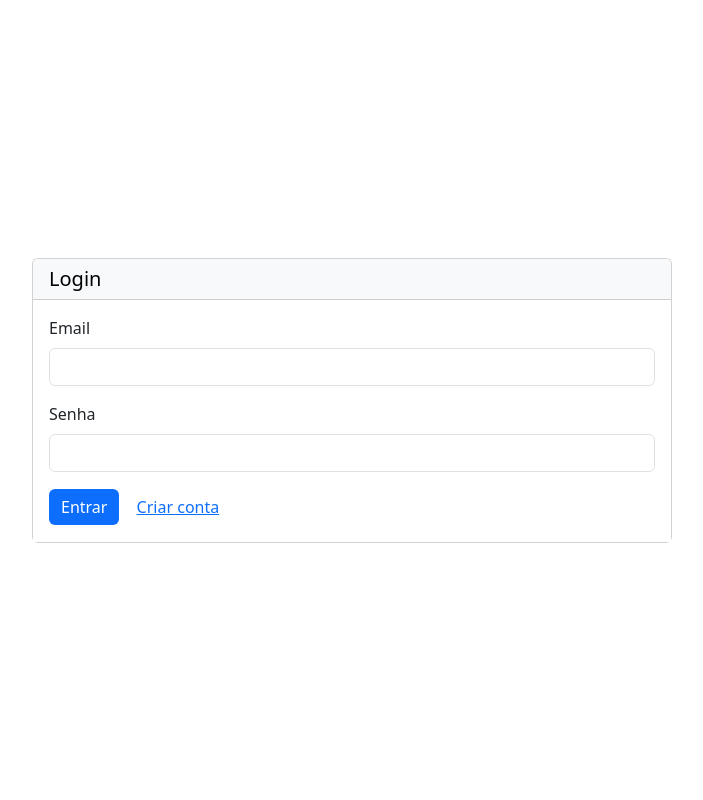
After one commit to agiulia/Projeto-Web, a Node server app: page /usuarios/login in a window 1280 px wide. The commit adds this page. Shown: the whole page, without its empty margins (288-991 px from the left). Run offline with Node 20, Linux system fonts and the light colour scheme; some libraries are stand-ins or nearby versions.

Commit message:
Adiciona login, logout e middlewares de autenticação

```diff
--- a/package.json
+++ b/package.json
@@ -24,6 +24,7 @@
     "dotenv": "^18.0.9",
     "ejs": "^7.0.2",
     "express": "^5.3.0",
+    "express-session": "^1.19.0",
     "sqlite": "^5.1.1",
     "sqlite3": "^6.0.1"
   }
--- a/src/app.js
+++ b/src/app.js
@@ -1,6 +1,19 @@
 const express = require('express');
 const path = require('path');
 const app = express();
+const session = require('express-session');
+
+app.use(session({
+  secret: process.env.SESSION_SECRET,
+  resave: false,
+  saveUninitialized: false,
+  cookie: { maxAge: 1000 * 60 * 60 }
+}));
+
+app.use((req, res, next) => {
+  res.locals.usuario = req.session.usuario || null;
+  next();
+});
 
 const initialRoute = require('./routes/initialRoute');
 const userRoutes = require('./routes/userRoutes');
--- a/src/config/database.js
+++ b/src/config/database.js
@@ -3,7 +3,7 @@ const sqlite3 = require('sqlite3');
 const { open } = require('sqlite');
 const path = require('path');
 
-const { searchBooks } = require('../services/googleBooks');
+const { searchBooks } = require('../services/googleBooksService');
 
 const dbPath = path.join(__dirname, 'banco.db');
 
--- a/src/controllers/userController.js
+++ b/src/controllers/userController.js
@@ -1,4 +1,5 @@
-const { createUser } = require('../models/models');
+const bcrypt = require('bcrypt'); // se o models usa bcryptjs, troque aqui
+const { createUser, searchUserForLogin } = require('../models/models');
 
 // Mostra o formulário de cadastro
 function showRegisterForm(req, res) {
@@ -17,7 +18,7 @@ async function register(req, res) {
 
     try {
         await createUser(name, email, password);
-        res.redirect('/login');
+        res.redirect('/usuarios/login');
     } catch (err) {
         if (err.code === 'SQLITE_CONSTRAINT') {
             return res.status(400).render('usuarios/cadastro', {
@@ -32,4 +33,53 @@ async function register(req, res) {
     }
 }
 
-module.exports = { showRegisterForm, register };
+// Mostra o formulário de login
+function showLoginForm(req, res) {
+    res.render('usuarios/login', { error: null });
+}
+
+// Confere e-mail e senha e guarda o usuário na sessão
+async function login(req, res) {
+    const { email, password } = req.body;
+
+    if (!email || !password) {
+        return res.status(400).render('usuarios/login', {
+            error: 'Preencha todos os campos.',
+        });
+    }
+
+    try {
+        const user = await searchUserForLogin(email);
+        const passwordOk = user && await bcrypt.compare(password, user.password);
+
+        if (!passwordOk) {
+            return res.status(401).render('usuarios/login', {
+                error: 'E-mail ou senha incorretos.',
+            });
+        }
+
+        // guarda na sessão (sem a senha)
+        req.session.usuario = {
+            id: user.id,
+            name: user.name,
+            email: user.email,
+            role: user.role,
+        };
+
+        res.redirect(user.role === 'admin' ? '/admin' : '/');
+    } catch (err) {
+        console.error(err);
+        res.status(500).render('usuarios/login', {
+            error: 'Erro ao fazer login. Tente novamente.',
+        });
+    }
+}
+
+// Encerra a sessão
+function logout(req, res) {
+    req.session.destroy(() => {
+        res.redirect('/usuarios/login');
+    });
+}
+
+module.exports = { showRegisterForm, register, showLoginForm, login, logout };
--- a/src/pages/index.ejs
+++ b/src/pages/index.ejs
@@ -18,7 +18,7 @@
                     <a class="nav-link text-white" href="/">Home</a>
                 </li>
                 <li class="nav-item">
-                    <a class="nav-link text-white" href="./usuarios/cadastro">Login</a>
+                    <a class="nav-link text-white" href="./usuarios/login">Login</a>
                 </li>
                 <li class="nav-item">
                     <a class="nav-link text-white" href="./usuarios/cadastro">Cadastro</a>
--- /dev/null
+++ b/src/pages/usuarios/login.ejs
@@ -0,0 +1,47 @@
+<!DOCTYPE html>
+<html lang="pt-br">
+
+<head>
+    <meta charset="UTF-8">
+    <meta name="viewport" content="width=device-width, initial-scale=1.0">
+    <title>Login</title>
+
+    <link href="https://cdn.jsdelivr.net/npm/bootstrap@5.3.8/dist/css/bootstrap.min.css"
+        rel="stylesheet">
+</head>
+
+<body>
+    <main class="d-flex justify-content-center align-items-center min-vh-100">
+        <div class="card col-6" style="background-color: #ffffff;">
+            <h5 class="card-header" style="background-color: #f8f9fa; color: #000000;">Login
+            </h5>
+            <div class="card-body" style="background-color: #ffffff;">
+
+                <% if (error) { %>
+                    <div class="alert alert-danger"><%= error %></div>
+                <% } %>
+
+                <form action="/usuarios/login" method="POST" id="formulario">
+                    <div class="mb-3">
+                        <label for="emailInput" class="form-label">
+                            Email
+                        </label>
+                        <input type="email" class="form-control" id="emailInput" name="email" required>
+                    </div>
+                    <div class="mb-3">
+                        <label for="senhaInput" class="form-label">
+                            Senha
+                        </label>
+                        <input type="password" class="form-control" id="senhaInput" name="password" required>
+                    </div>
+                    <button type="submit" class="btn btn-primary" style="background-color: #0d6efd; border: none;">
+                        Entrar
+                    </button>
+                    <a href="/usuarios/cadastro" class="btn btn-link">Criar conta</a>
+                </form>
+            </div>
+        </div>
+    </main>
+
+</body>
+</html>
--- a/src/routes/userRoutes.js
+++ b/src/routes/userRoutes.js
@@ -1,8 +1,12 @@
 const express = require('express');
 const router = express.Router();
 const userController = require('../controllers/userController');
+const { requireAuth, requireAdmin } = require('../middlewares/auth');
 
 router.get('/cadastro', userController.showRegisterForm);
 router.post('/cadastro', userController.register);
+router.get('/login', userController.showLoginForm);
+router.post('/login', userController.login);
+router.get('/logout', userController.logout);
 
 module.exports = router;
```
Also changed, not shown: src/middlewares/auth.js (added, +21 -0 lines), src/models/models.js (+11 -0 lines), src/config/banco.db (added), 2 other files.
